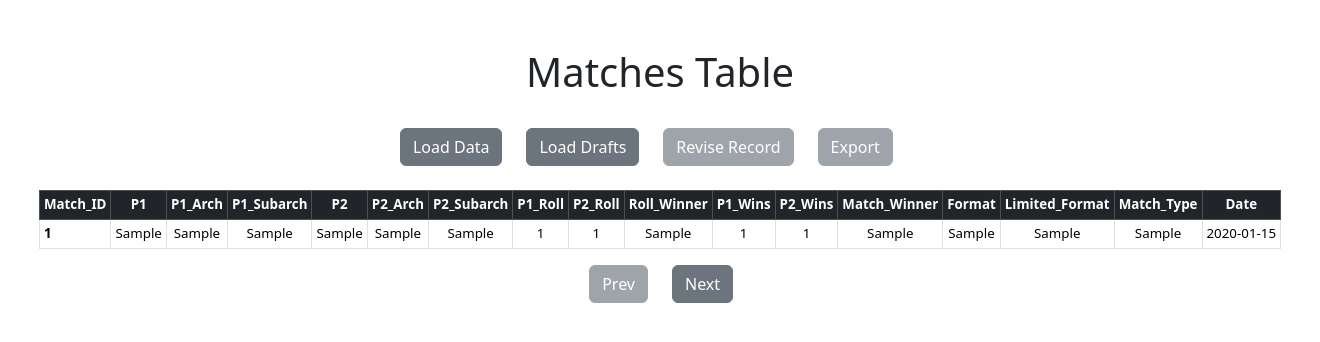
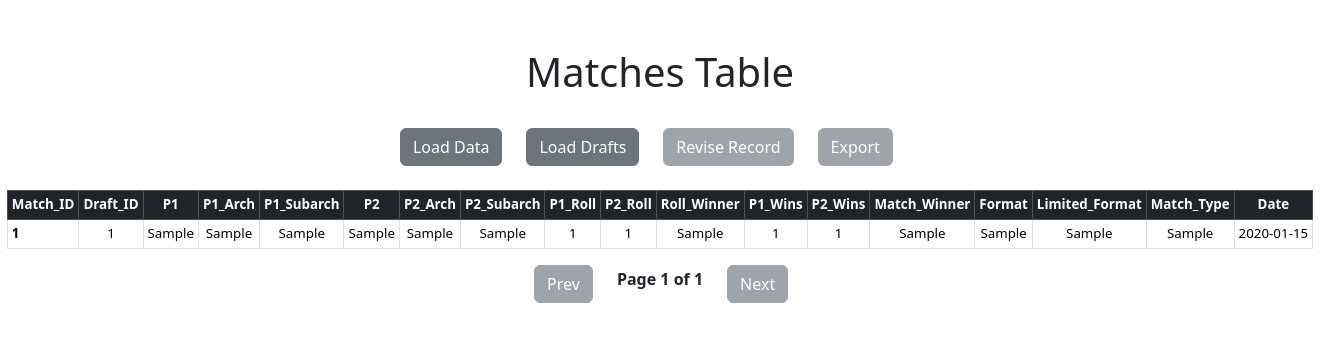
Before and after one commit to cderickson/MTGO-Tracker-WEB, a Flask app: page /table/matches/1 in a window 1320 px wide. Shown: the part 56-398 px from the top of the page. Run offline with Flask 2, Linux system fonts and the light colour scheme; a user stored in the database is signed in; tables that the repository leaves empty hold one stand-in row (values such as "Sample post").

Commit message:
Update test.html

```diff
--- a/website/templates/test.html
+++ b/website/templates/test.html
@@ -63,6 +63,7 @@
           <tr>
             {% if (table_name | capitalize) == 'Matches' %}
             <th scope="col" class="text-center">Match_ID</th>
+            <th scope="col" class="text-center">Draft_ID</th>
             <th scope="col" class="text-center">P1</th>
             <th scope="col" class="text-center">P1_Arch</th>
             <th scope="col" class="text-center">P1_Subarch</th>
@@ -153,6 +154,7 @@
           <tr class="jsTableRow">
             {% if (table_name | capitalize) == 'Matches' %}
             <th scope="row">{{ row.match_id }}</th>
+            <td class="text-center">{{ row.draft_id }}</td>
             <td class="text-center">{{ row.p1 }}</td>
             <td class="text-center">{{ row.p1_arch }}</td>
             <td class="text-center">{{ row.p1_subarch }}</td>
@@ -251,28 +253,24 @@
       <div class="col text-end">
         <button disabled id="PrevButton" type="button" class="btn btn-secondary" onclick="window.location.href='/table/{{ table_name }}/{{ ((page_num | int) -1) | string }}'">Prev</button>
       </div>
-      <div class="col">
-        <button id="NextButton" type="button" class="btn btn-secondary" onclick="window.location.href='/table/{{ table_name }}/{{ ((page_num | int) +1) | string }}'">Next</button>
-      </div>
-    </div>
-  </div>
-  {% elif (page_num | int) == (pages | int) %}
+      <div class="col-md-auto"><span class="align-middle"><b>Page {{ page_num }} of {{ pages }}</span></b></div>
+  {% endif %}
+  {% if (page_num | int) > 1 %}
   <div class="container-fluid">
     <div class="row">
       <div class="col text-end">
         <button id="PrevButton" type="button" class="btn btn-secondary" onclick="window.location.href='/table/{{ table_name }}/{{ ((page_num | int) -1) | string }}'">Prev</button>
       </div>
+      <div class="col-md-auto"><span class="align-middle"><b>Page {{ page_num }} of {{ pages }}</span></b></div>
+  {% endif %}
+  {% if (page_num | int) == (pages | int) %}
       <div class="col">
         <button disabled id="NextButton" type="button" class="btn btn-secondary" onclick="window.location.href='/table/{{ table_name }}/{{ ((page_num | int) +1) | string }}'">Next</button>
       </div>
     </div>
   </div>
-  {% else %}
-  <div class="container-fluid">
-    <div class="row">
-      <div class="col text-end">
-        <button id="PrevButton" type="button" class="btn btn-secondary" onclick="window.location.href='/table/{{ table_name }}/{{ ((page_num | int) -1) | string }}'">Prev</button>
-      </div>
+  {% endif %}
+  {% if (page_num | int) < (pages | int) %}
       <div class="col">
         <button id="NextButton" type="button" class="btn btn-secondary" onclick="window.location.href='/table/{{ table_name }}/{{ ((page_num | int) +1) | string }}'">Next</button>
       </div>
@@ -292,7 +290,7 @@
       <div class="modal-dialog modal-dialog-centered modal-lg">
         <div class="modal-content">
           <div class="modal-header">
-            <h1 class="modal-title fs-5" id="ReviseModalLabel">Revise Record</h1>
+            <h2 class="modal-title fs-5" id="ReviseModalLabel">Revise Record</h2>
             <button type="button" class="btn-close" data-bs-dismiss="modal" aria-label="Close"></button>
           </div>
           <div class="modal-body">
@@ -345,7 +343,7 @@
                 </div>
                 <hr>
                 <div class="row">
-                  <div class="col text-center">
+                  <div class="col text-end">
                     <div class="dropdown">
                       <button class="btn btn-secondary dropdown-toggle" type="button" id="FormatButton" name="FormatButton" data-bs-toggle="dropdown" aria-haspopup="true" aria-expanded="true">
                         Format
@@ -356,7 +354,7 @@
                       </ul>
                     </div>
                   </div>
-                  <div class="col text-center">
+                  <div class="col-md-auto">
                     <div class="dropdown">
                       <button class="btn btn-secondary dropdown-toggle" type="button" id="LimitedFormatButton" name="LimitedFormatButton" data-bs-toggle="dropdown" aria-haspopup="true" aria-expanded="true" disabled>
                         Limited_Format
@@ -368,7 +366,7 @@
                       </ul>
                     </div>
                   </div>
-                  <div class="col text-center">
+                  <div class="col">
                     <div class="dropdown">
                       <button class="btn btn-secondary dropdown-toggle" type="button" id="MatchTypeButton" name="MatchTypeButton" data-bs-toggle="dropdown" aria-haspopup="true" aria-expanded="true">
                         Match_Type
@@ -406,7 +404,7 @@
       <div class="modal-dialog modal-dialog-centered">
         <div class="modal-content">
           <div class="modal-header">
-            <h1 class="modal-title fs-5" id="ReviseMultiModalLabel">Revise Multiple Records</h1>
+            <h2 class="modal-title fs-5" id="ReviseMultiModalLabel">Revise Multiple Records</h2>
             <button type="button" class="btn-close" data-bs-dismiss="modal" aria-label="Close"></button>
           </div>
           <div class="modal-body">
@@ -508,7 +506,7 @@
                         NA
                       </button>
                       <ul class="dropdown-menu" id="LimitedFormatMenu">
-                        <li><a class="dropdown-item" onclick="showLimitedFormatMulti(this)">Aggro</a></li>
+                        <li><a class="dropdown-item" onclick="showLimitedFormatMulti(this)">Booster Draft</a></li>
                         <li><a class="dropdown-item" onclick="showLimitedFormatMulti(this)">Midrange</a></li>
                         <li><a class="dropdown-item" onclick="showLimitedFormatMulti(this)">Control</a></li>
                         <li><a class="dropdown-item" onclick="showLimitedFormatMulti(this)">Combo</a></li>
```
